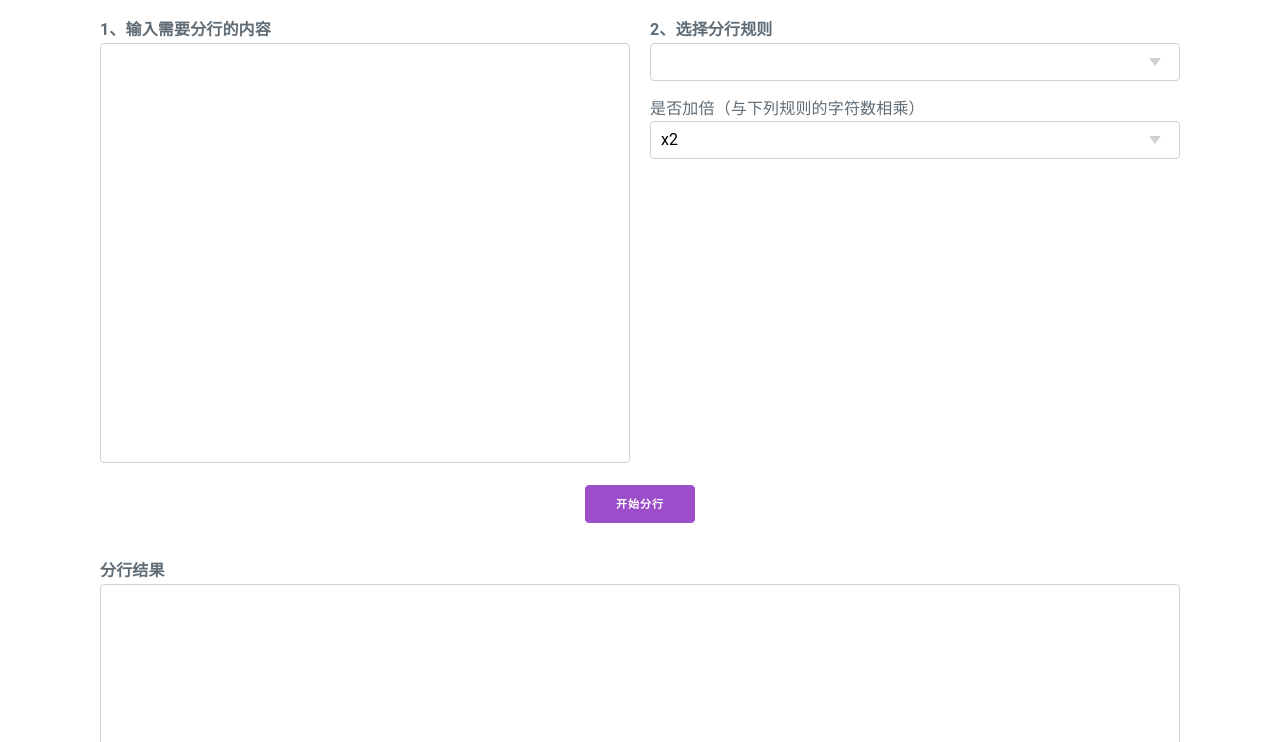
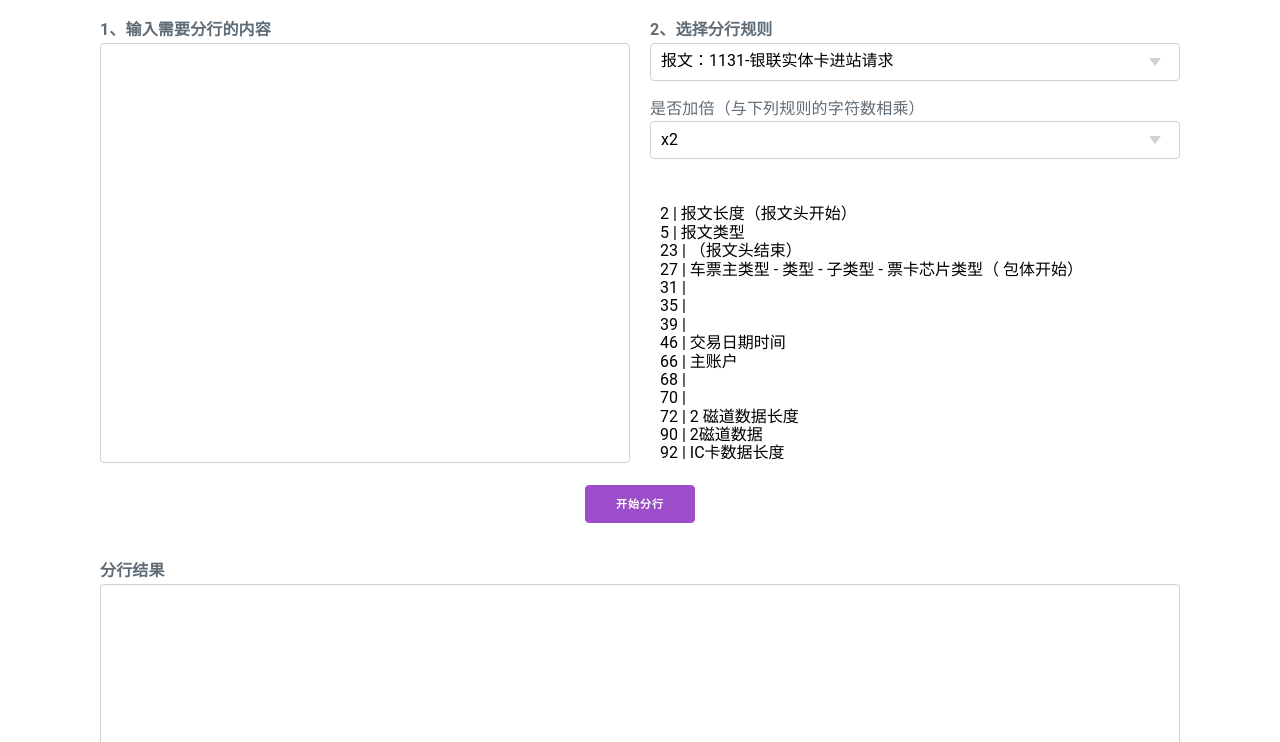
Before and after one commit to tfa2012/webtools, a plain HTML site: page string-cutter.html in a window 1280 px wide. Shown: the part 58-800 px from the top of the page. Drawn offline with nearby package versions, Linux system fonts and the light colour scheme.

Commit message:
Fix config路径

```diff
--- a/string-cutter.html
+++ b/string-cutter.html
@@ -6,7 +6,7 @@
 		<meta name="viewport" content="width=device-width, initial-scale=1">
 		<link href="css/normalize.css" rel="stylesheet" type="text/css">
 		<link href="css/milligram.min.css" rel="stylesheet" type="text/css">
-		<script src="./.config/string-cutter.defs.js"></script>
+		<script src="./config/string-cutter.defs.js"></script>
 	</head>
 	<body>
 		<nav class="nav" tabindex="-1" onclick="this.focus()">
```
